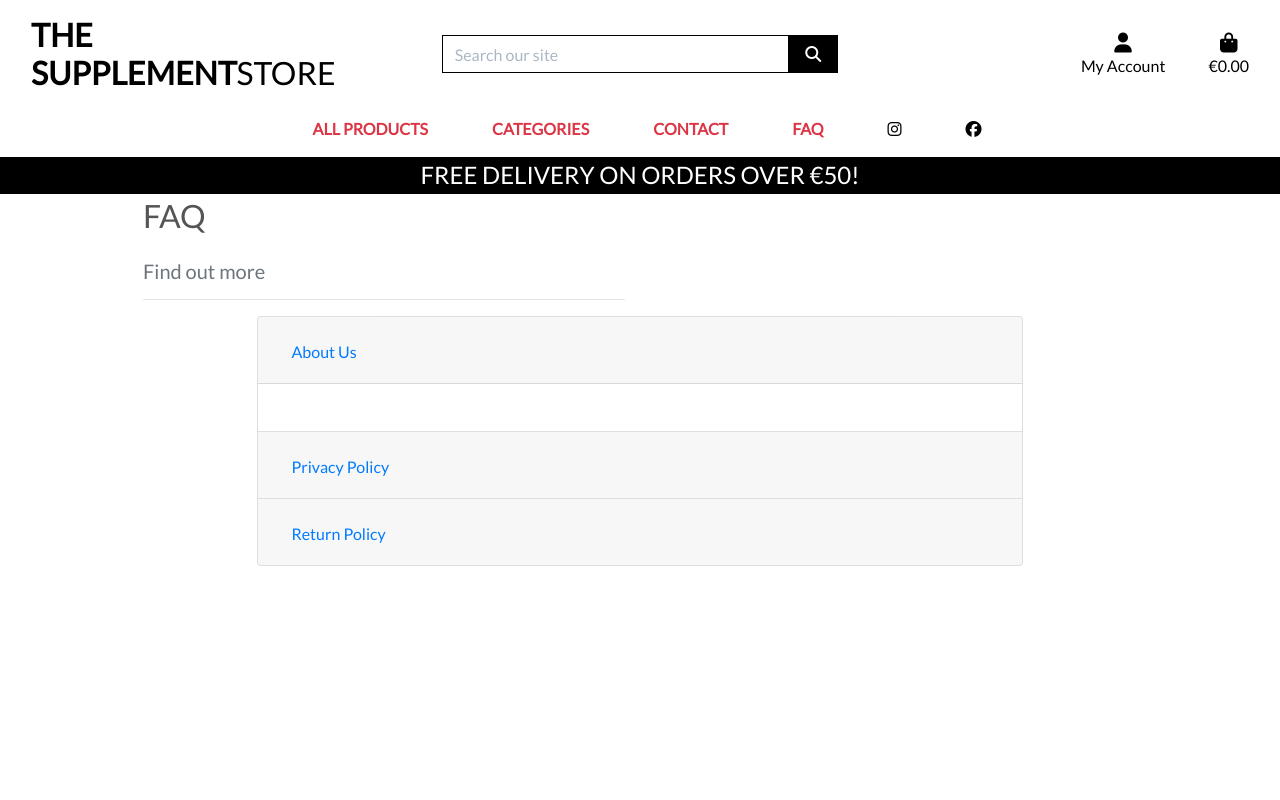
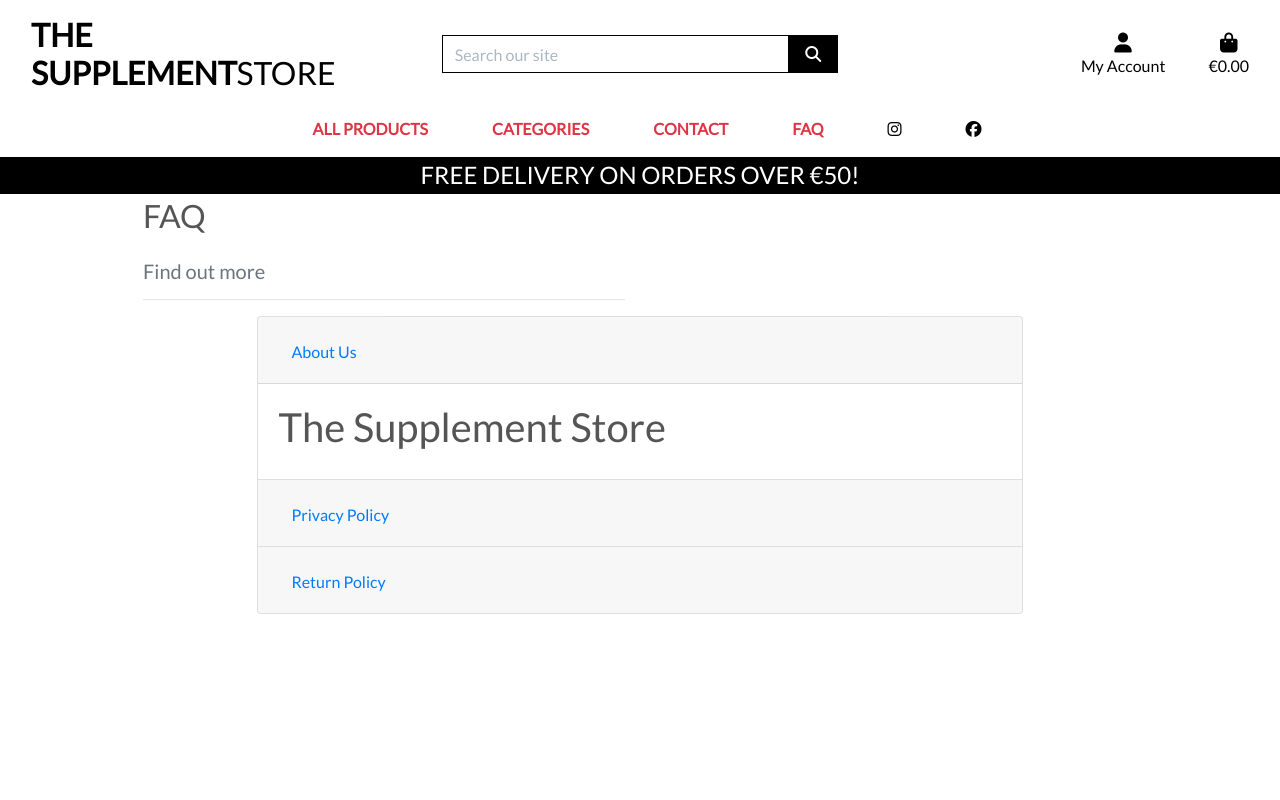
Before and after one commit to WisamTa/Supplement-Store, a Django app: page /faq/ in a window 1280 px wide. Run offline with Django 3.2, Linux system fonts and the light colour scheme; some libraries are stand-ins or nearby versions.

Commit message:
editing js file

```diff
--- a/checkout/static/checkout/js/stripe_elements.js
+++ b/checkout/static/checkout/js/stripe_elements.js
@@ -63,7 +63,7 @@ form.addEventListener('submit', function(ev) {
     };
     var url = '/checkout/cache_checkout_data/';
 
-    $.post(url, postData).done(function() {
+    $.post(url, postData).done(function () {
         stripe.confirmCardPayment(clientSecret, {
             payment_method: {
                 card: card,
@@ -114,5 +114,5 @@ form.addEventListener('submit', function(ev) {
     }).fail(function () {
         // just reload the page, the error will be in django messages
         location.reload();
-    });
+    })
 });
--- a/home/templates/home/faq.html
+++ b/home/templates/home/faq.html
@@ -37,7 +37,7 @@
         </div>
         <div id="collapseOne" class="collapse show" aria-labelledby="headingOne" data-parent="#accordionExample">
           <div class="card-body">
-            <h1></h1>
+            <h1>The Supplement Store</h1>
 
           </div>
         </div>
```
Also changed, not shown: db.sqlite3.
